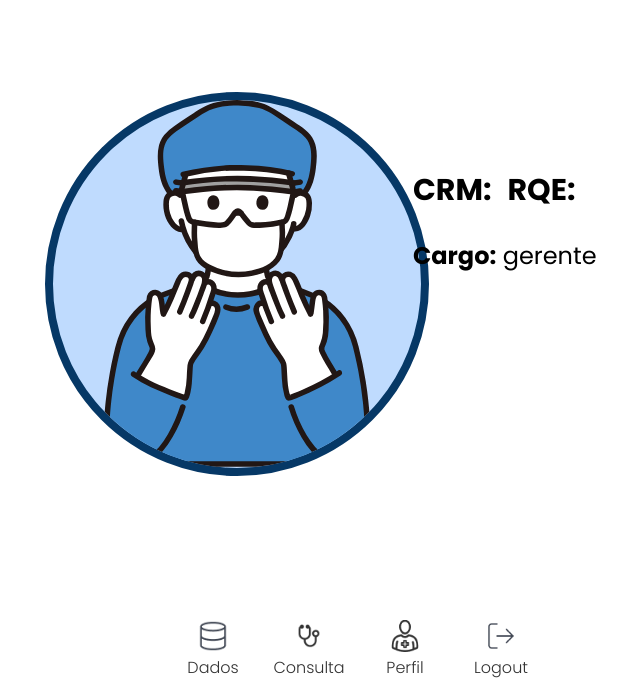
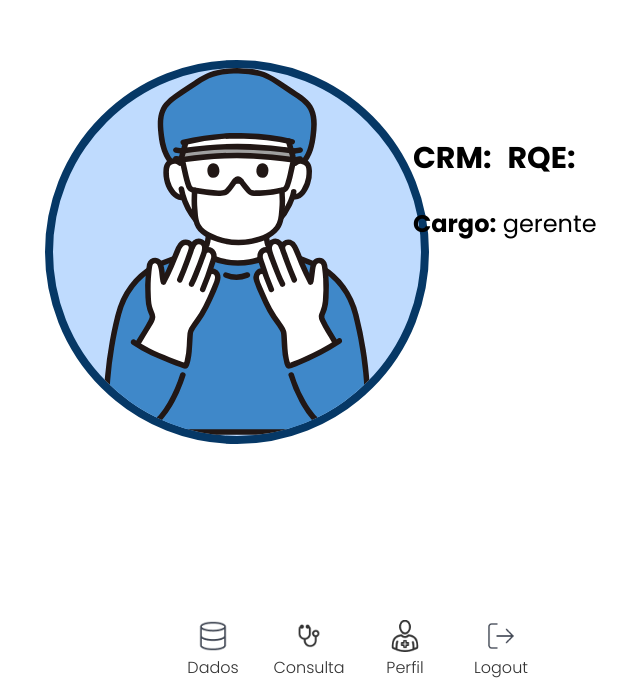
Before and after one commit to dan-albuquerque/Projeto-Banco-de-dados, a Next.js app in the folder client/: page /Perfil in a window 1280 px wide. Shown: the part 108-800 px from the top of the page, without its empty margins (283-923 px from the left). Built offline with nearby package versions, Linux system fonts and the light colour scheme.

Commit message:
improving interface

```diff
--- a/client/src/pages/Perfil.js
+++ b/client/src/pages/Perfil.js
@@ -57,7 +57,7 @@ export default function Perfil() {
   return (
     <CentralizedLayout>
       <Toaster />
-      <div className='w-4/4 flex justify-between gap-14' style={{ height: '50vh' }}>
+      <div className='w-4/4 flex justify-between gap-14 mb-16' style={{ height: '50vh' }}>
         <div className='w-1/2 h-full'>
           <div className='h-96 w-96 rounded-full bg-blue-200 border-customBlue border-8'>
             <img className='h-full w-full  object-cover rounded-full' src='img/doctor.svg' alt='Foto do médico' />
```
